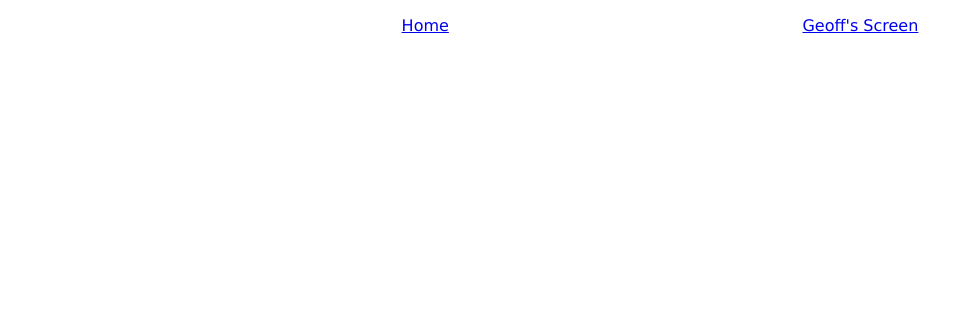
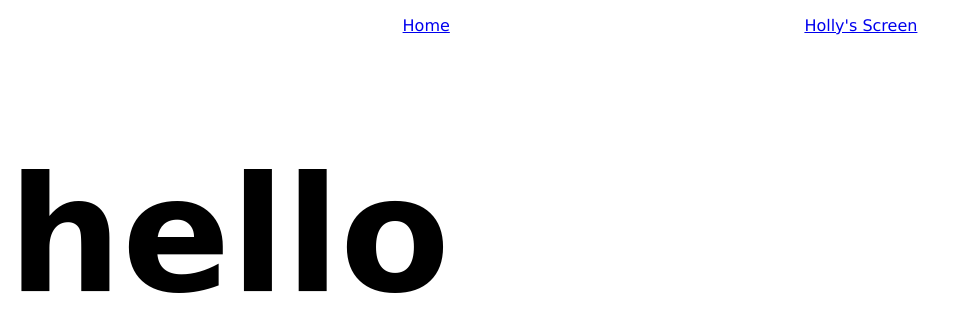
Before and after one commit to sargimo/my-classmates-geoff, a Vue app: page /holly in a window 1280 px wide. Shown: the top 332 px of the page, without its empty margins (0-959 px from the left). Built offline with nearby package versions, Linux system fonts and the light colour scheme.

Commit message:
changed names and removed some imports

```diff
--- a/src/App.vue
+++ b/src/App.vue
@@ -7,15 +7,11 @@
 
 <script>
 import MyHeader from "./components/MyHeader";
-import Geoff from "./components/geoff/Geoff";
-import Home from "./components/Home"
 
 export default {
   name: "App",
   components: {
-    MyHeader,
-    Home,
-    Geoff
+    MyHeader
   }
 };
 </script>
--- a/src/components/geoff/Geoff.vue
+++ b/src/components/Holly/Holly.vue
@@ -4,7 +4,7 @@
 
 <script>
 export default {
-  name: "Geoff"
+  name: "Holly"
 }
 </script>
 
--- a/src/components/MyHeader.vue
+++ b/src/components/MyHeader.vue
@@ -2,7 +2,7 @@
   <nav>
     <ul>
       <li><router-link v-bind:to="'/'" exact>Home</router-link></li>
-      <li><router-link v-bind:to="'/geoff'" exact>Geoff's Screen</router-link></li>
+      <li><router-link v-bind:to="'/holly'" exact>Holly's Screen</router-link></li>
     </ul>
   </nav>
 </template>
--- a/src/main.js
+++ b/src/main.js
@@ -1,7 +1,7 @@
 import Vue from "vue";
 import App from "./App.vue";
 import Home from "./components/Home.vue";
-import Geoff from "./components/geoff/Geoff.vue";
+import Holly from "./components/Holly/Holly.vue";
 import VueRouter from "vue-router";
 
 Vue.config.productionTip = false;
@@ -9,7 +9,7 @@ Vue.use(VueRouter);
 
 const routes = [
   {path: "/", component: Home},
-  {path: "/geoff", component: Geoff}
+  {path: "/holly", component: Holly}
 ];
 
 const router = new VueRouter({
```
